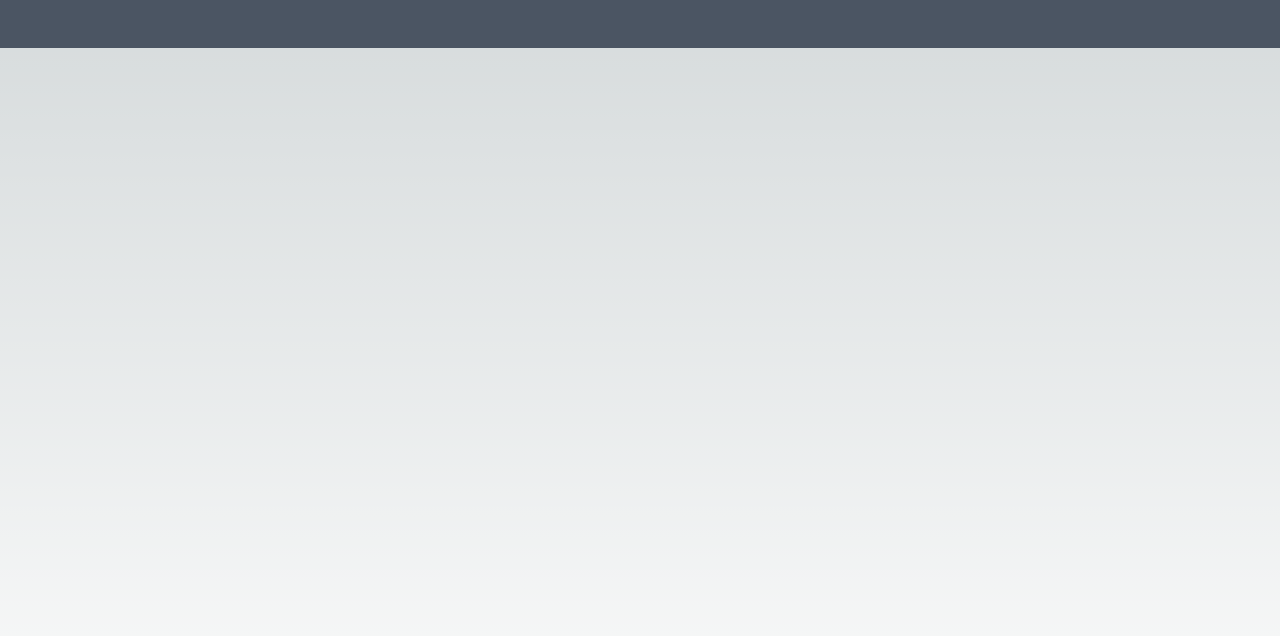
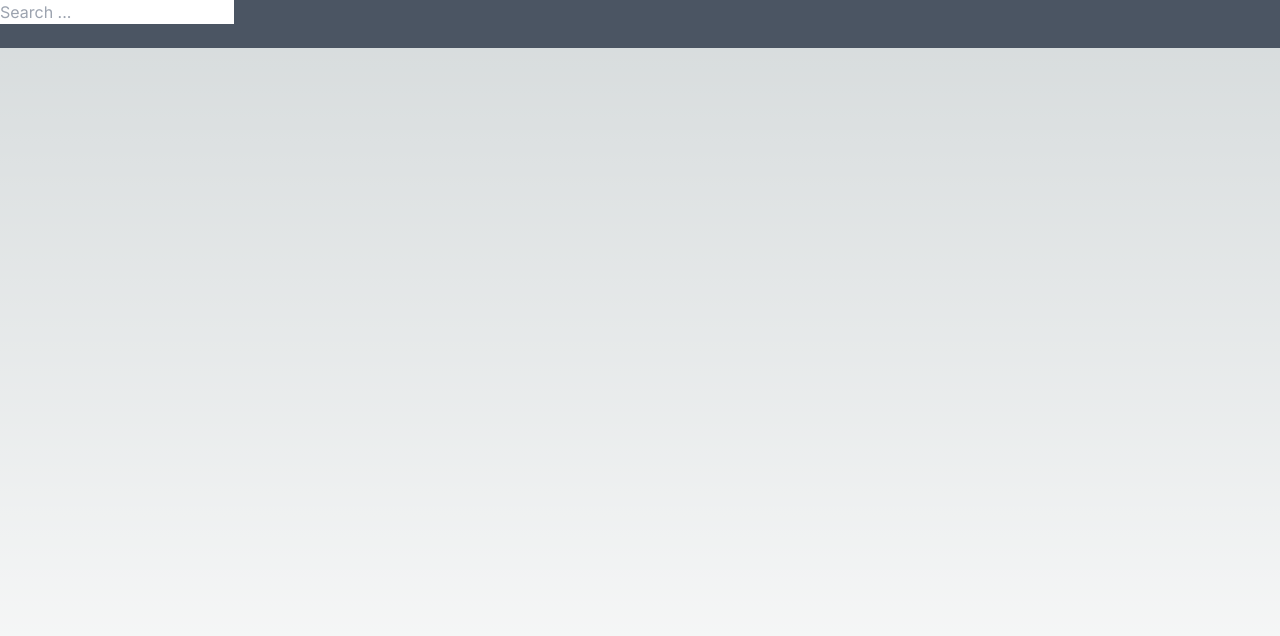
Before and after one commit to mcaupybugs/MConvertify, a Next.js app: page / in a window 1280 px wide. Shown: the top 636 px of the page. Built offline with nearby package versions, Linux system fonts and the light colour scheme.

Commit message:
Adding final code

```diff
--- a/app/components/navbar/index.tsx
+++ b/app/components/navbar/index.tsx
@@ -1,9 +1,16 @@
+"use client";
+
 import React from 'react';
+import SearchBar from '../searchBar';
 
 const NavBar = () => {
-    return (<div className='w-full h-12 bg-gray-600'>
-
-    </div>)
+    return (
+        <div className='w-full h-12 bg-gray-600'>
+            <div>
+                <SearchBar></SearchBar>
+            </div>
+        </div>
+    )
 }
 
 export default NavBar;
--- /dev/null
+++ b/app/components/searchBar/index.tsx
@@ -0,0 +1,23 @@
+import React, { useState } from 'react';
+
+const SearchBar = () => {
+    const [query, setQuery] = useState('');
+
+    const handleInputChange = (e: any) => {
+        setQuery(e.target.value);
+    }
+
+    const handleSearch = (event: any) => {
+        if (event.key == 'Enter') {
+            console.log("pressed enter");
+        }
+    }
+
+    return (
+        <div>
+            <input type="text" value={query} onChange={handleInputChange} onKeyDown={handleSearch} placeholder='Search ...' />
+        </div>
+    )
+}
+
+export default SearchBar;
```
